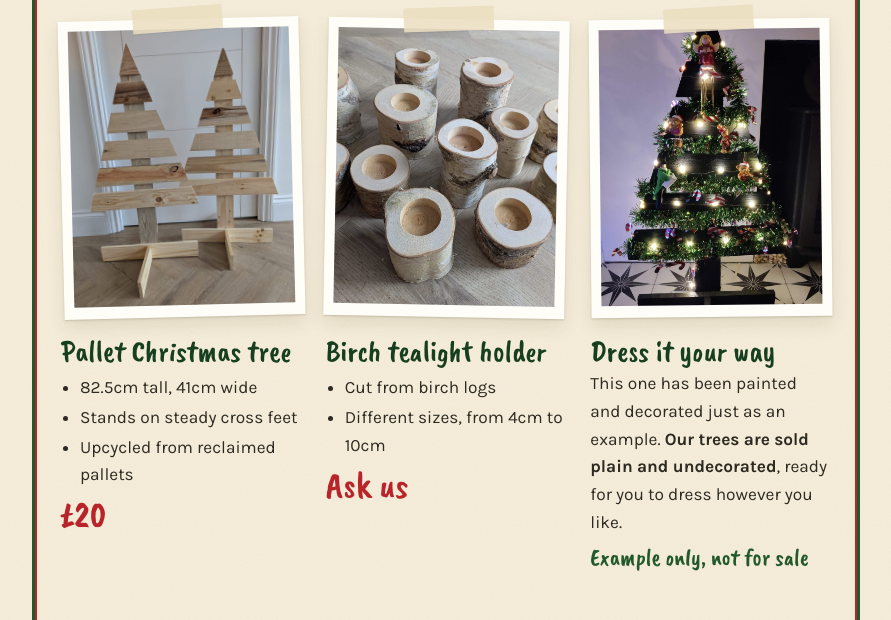
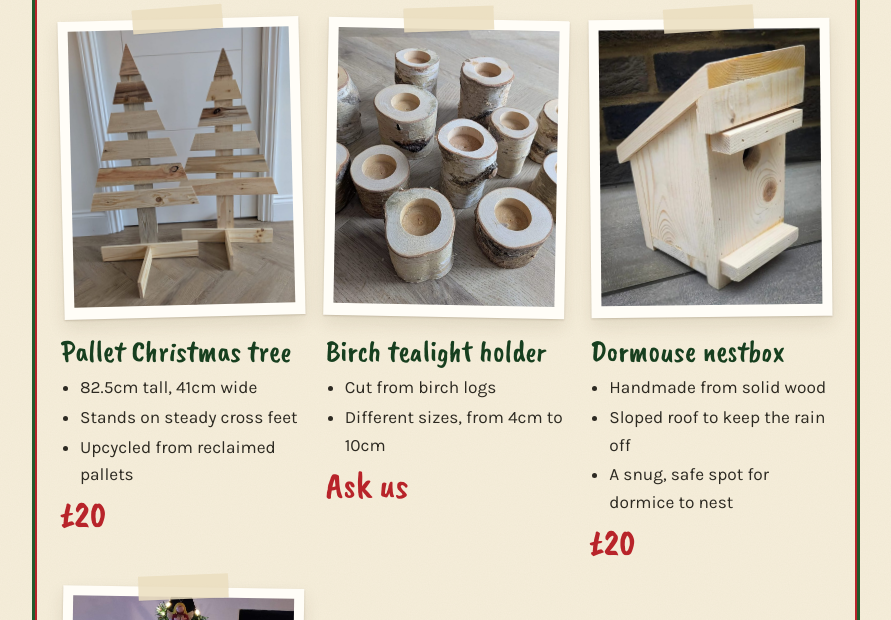
Before and after one commit to hxrply/JCTrees, a plain HTML site: page index.html in a window 1280 px wide. Shown: the part 599-1219 px from the top of the page, without its empty margins (194-1085 px from the left). Drawn offline with nearby package versions, Linux system fonts and the light colour scheme.

Commit message:
Add dormouse nestboxes (£20) to the site
Co-Authored-By: Claude Opus 5.5 <noreply@anthropic.com>
Claude-Session: https://claude.ai/code/session_0189udwYHEoqnNdzgR4cUpYT

```diff
--- a/index.html
+++ b/index.html
@@ -4,7 +4,7 @@
 <meta charset="utf-8">
 <meta name="viewport" content="width=device-width, initial-scale=1">
 <title>JC Trees · Handmade pallet Christmas trees</title>
-<meta name="description" content="Handmade wooden Christmas trees upcycled from old pallets, 82.5cm tall, £20 each. Plus birch log tealight holders. Transforming old to new.">
+<meta name="description" content="Handmade wooden Christmas trees upcycled from old pallets, 82.5cm tall, £20 each. Plus birch log tealight holders and dormouse nestboxes. Transforming old to new.">
 <meta name="theme-color" content="#f6eedb">
 <meta property="og:title" content="JC Trees">
 <meta property="og:description" content="Handmade wooden Christmas trees upcycled from old pallets. £20 each.">
@@ -121,6 +121,7 @@ h2 {
 .item:nth-child(1) .snap { transform: rotate(-1.4deg); }
 .item:nth-child(2) .snap { transform: rotate(1.1deg); }
 .item:nth-child(3) .snap { transform: rotate(-0.6deg); }
+.item:nth-child(4) .snap { transform: rotate(0.9deg); }
 .item h3 { font-family: var(--brush); font-weight: 400; color: var(--green-dark); font-size: 1.9rem; margin: 18px 0 2px; line-height: 1.1; }
 .item p { margin: 0; }
 .item .price { font-family: var(--brush); color: var(--red); font-size: 2.3rem; line-height: 1.1; margin-top: 6px; }
@@ -214,6 +215,16 @@ footer .by { color: var(--muted); font-size: .92rem; margin: 4px 0 0; }
         <div class="price">Ask us</div>
       </div>
       <div class="item">
+        <figure class="snap"><img src="img/nestbox.jpg" width="900" height="1117" alt="Handmade wooden dormouse nestbox with a sloped roof and a round entrance hole" loading="lazy"></figure>
+        <h3>Dormouse nestbox</h3>
+        <ul>
+          <li>Handmade from solid wood</li>
+          <li>Sloped roof to keep the rain off</li>
+          <li>A snug, safe spot for dormice to nest</li>
+        </ul>
+        <div class="price">£20</div>
+      </div>
+      <div class="item">
         <figure class="snap"><img src="img/decorated.jpg" width="826" height="1200" alt="Example of a JC Trees pallet tree painted black and decorated with tinsel, fairy lights and ornaments" loading="lazy"></figure>
         <h3>Dress it your way</h3>
         <p>This one has been painted and decorated just as an example. <strong>Our trees are sold plain and undecorated</strong>, ready for you to dress however you like.</p>
```
Also changed, not shown: img/nestbox.jpg (added).
